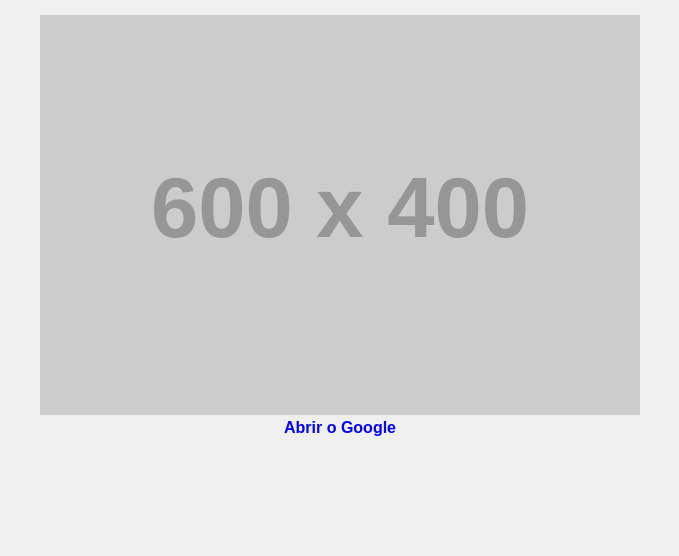
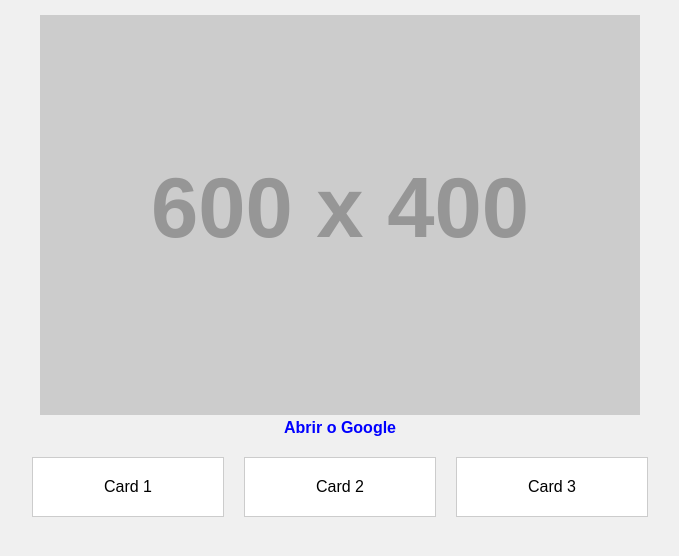
Before and after one commit to beatrizpmaia/css-fs25, a plain HTML site: page index.html in a window 1280 px wide. Shown: the part 104-660 px from the top of the page, without its empty margins (300-979 px from the left). Drawn offline with Linux system fonts and the light colour scheme.

Commit message:
Início do flexbox

```diff
--- a/index.html
+++ b/index.html
@@ -12,5 +12,15 @@
     <img src="https://placehold.co/600x400" alt="Imagem com fundo cinza">
     <a href="https://www.google.com.br/" target="_blank">Abrir o Google</a>
 
+    <!-- FlexBox -->
+    <div class="container">
+        <div id="card">Card 1</div>
+        <div id="card">Card 2</div>
+        <div id="card">Card 3</div>
+    </div>
+
+
+
+
 </body>
 </html>
--- a/style.css
+++ b/style.css
@@ -26,3 +26,19 @@ a:hover {
     font-size: 20px; /*Aumenta o tamanho ao passar o mouse*/
     transition: 0.3s; /*Transição de estilo conforme o tempo estabelecido*/
 }
+
+.container {
+    display: flex; /*Dispõe os itens para os lados*/
+    justify-content: center; /*Centralização*/
+    gap: 20px; /*Distância entre os icones*/
+    margin-top: 20px; /*Distância em relação a margem de cima*/
+}
+
+#card {
+    background: white; /*Cor*/
+    padding: 20px;
+    border: 1px solid #ccc;
+    width: 150px; /*Largura*/
+    text-align: center; /*Centralização*/
+    box-shadow: 2px 2px 10px rgba(0,0,0,0); /*Sombra*/
+}
```
